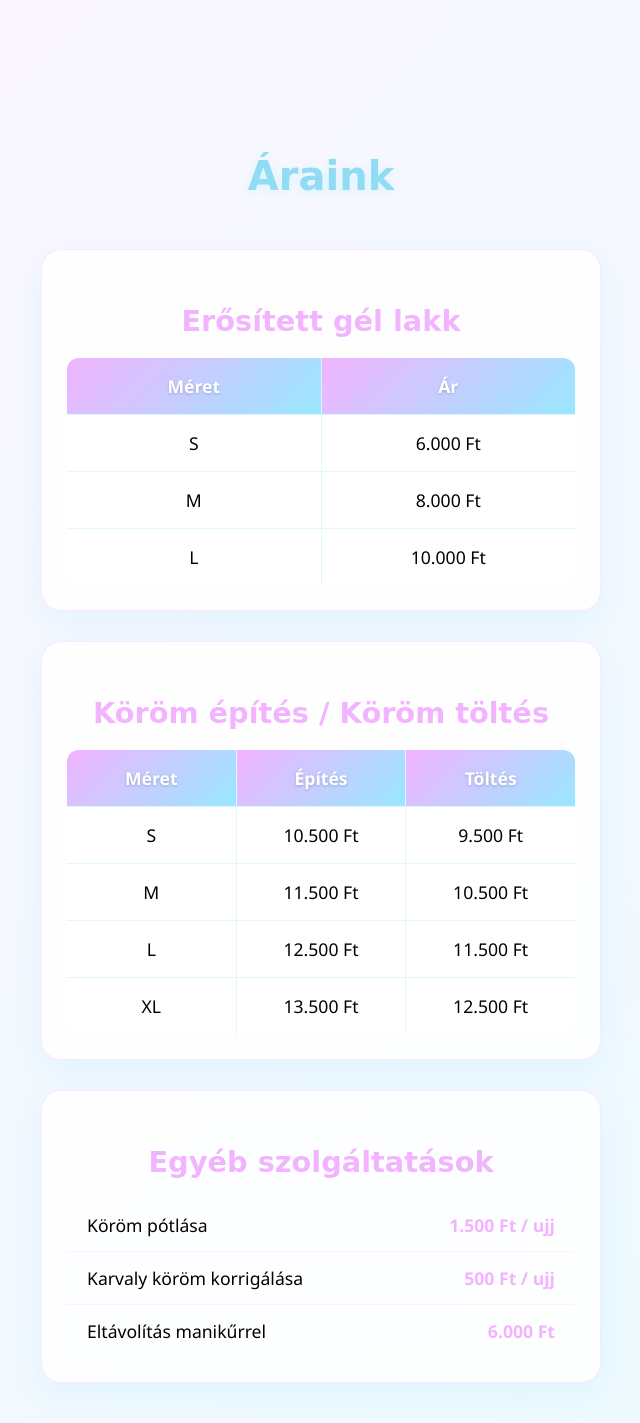
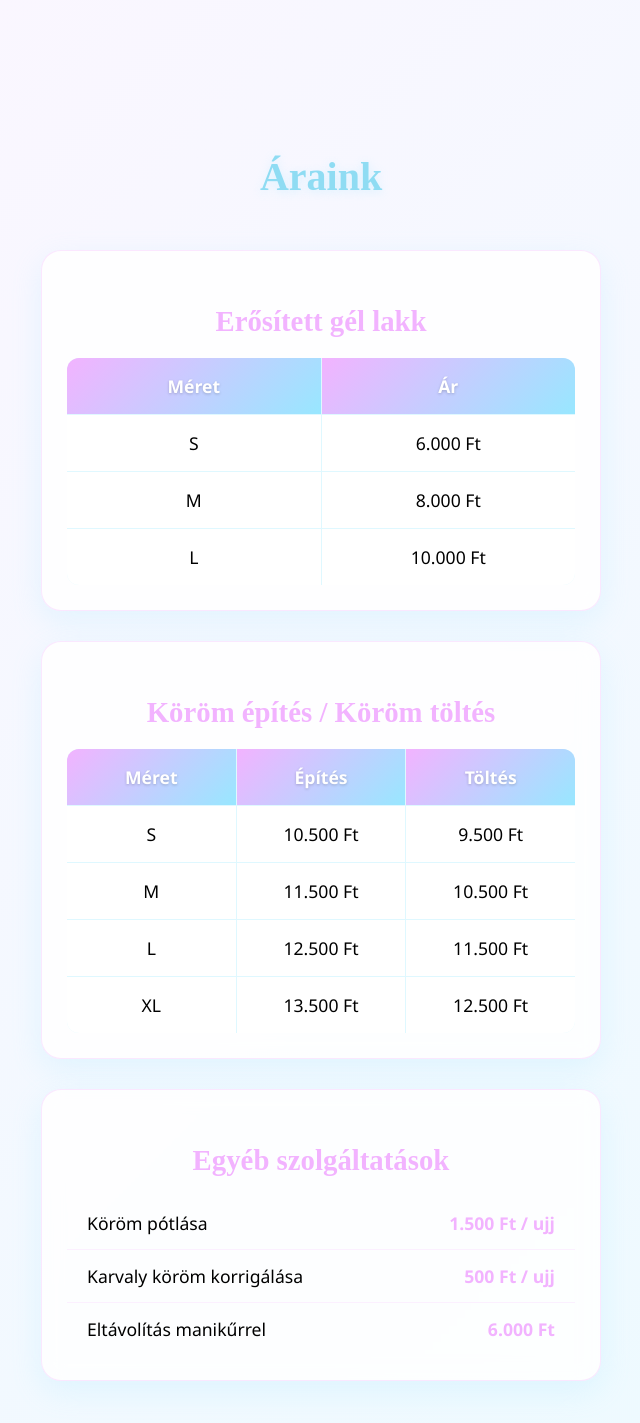
Before and after one commit to fehergergo28/Weboldal-2025-12-27, a PHP site: the page made by árak.html in a window 1280 px wide. Shown: the part 257-1680 px from the top of the page, without its empty margins (319-959 px from the left). Run offline with PHP 8.4, Linux system fonts and the light colour scheme.

Commit message:
font family javitás

```diff
--- a/stayle.css
+++ b/stayle.css
@@ -70,7 +70,7 @@ nav ul {
     font-size: 2.5rem;
     margin-bottom: 50px;
     color: rgb(143, 220, 243);
-    font-family: 'Brush Script MT', cursive;
+    font-family: 'Playfair Display', serif;
     text-shadow: 0 2px 10px rgba(152, 231, 255, 0.3);
 }
 
@@ -94,7 +94,7 @@ nav ul {
     font-size: 1.8rem;
     color: rgb(242, 179, 255);
     margin-bottom: 20px;
-    font-family: 'Brush Script MT', cursive;
+    font-family: 'Playfair Display', serif;
 }
 
 
@@ -209,7 +209,7 @@ body {
 
         .register-title {
             text-align: center;
-            font-family: 'Brush Script MT', cursive;
+            font-family: 'Playfair Display', serif;
             font-size: 3rem;
             color: rgb(152, 231, 255);
             margin-bottom: 10px;
@@ -305,7 +305,7 @@ body {
             text-decoration: underline;
         }
 
-        /* Mobil optimalizálás */
+
         @media (max-width: 480px) {
             .register-title {
                 font-size: 2.5rem;
@@ -335,7 +335,7 @@ body {
 
         .login-title {
             text-align: center;
-            font-family: 'Brush Script MT', cursive;
+            font-family: 'Playfair Display', serif;
             font-size: 3rem;
             color: rgb(152, 231, 255);
             margin-bottom: 10px;
@@ -366,7 +366,7 @@ body {
 
         .booking-title {
             text-align: center;
-            font-family: 'Brush Script MT', cursive;
+            font-family: 'Playfair Display', serif;
             font-size: 3rem;
             color: rgb(152, 231, 255);
             margin-bottom: 10px;
@@ -456,7 +456,7 @@ body {
             transform: none;
         }
 
-        /* HIÁNYZÓ ALERT STÍLUSOK HOZZÁADVA */
+
         .alert {
             padding: 15px;
             margin: 20px 0;
@@ -477,7 +477,7 @@ body {
             border: 1px solid rgb(255, 204, 204);
         }
 
-        /* MOBIL OPTIMALIZÁLÁS */
+
         @media (max-width: 480px) {
             .booking-title {
                 font-size: 2.5rem;
```
